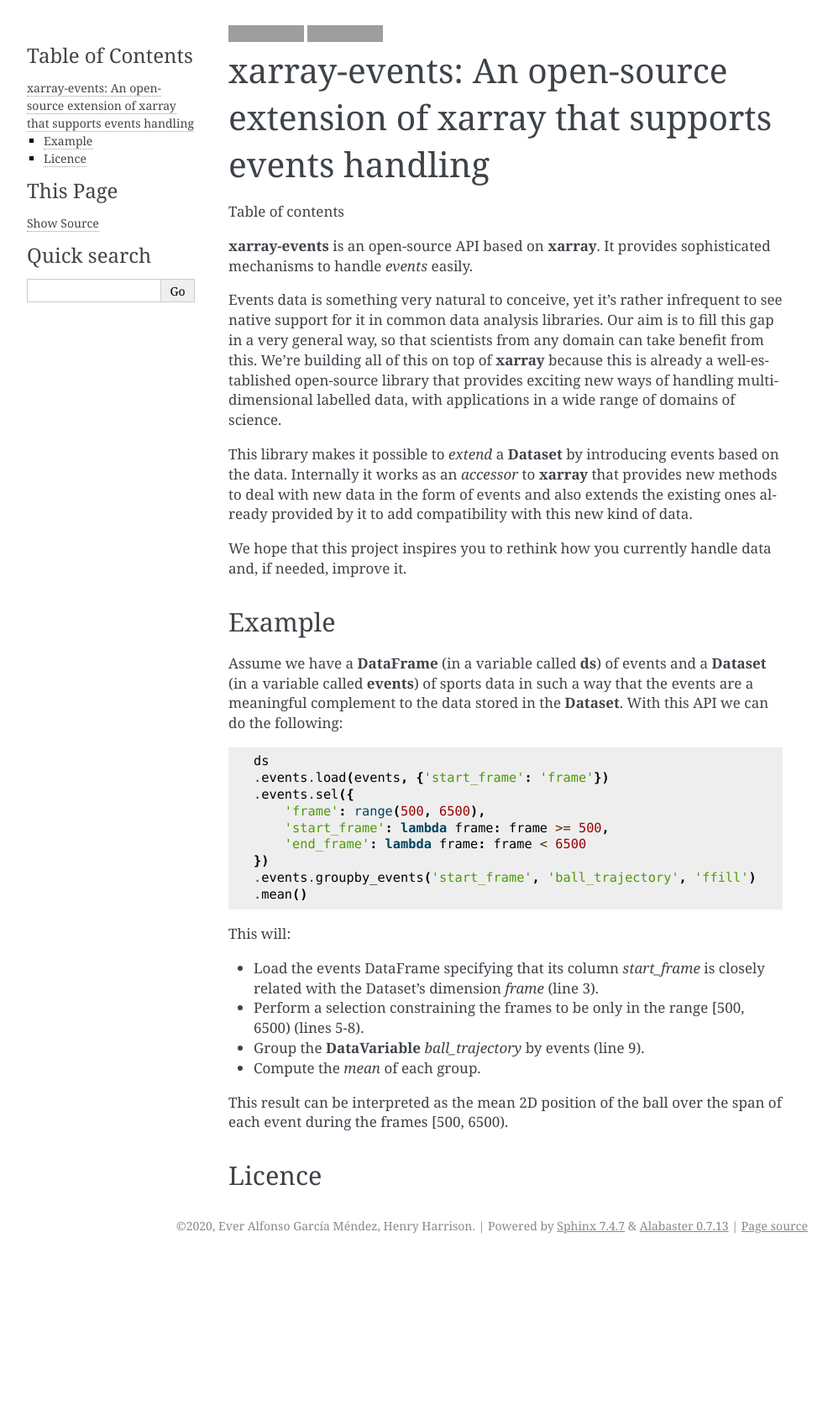
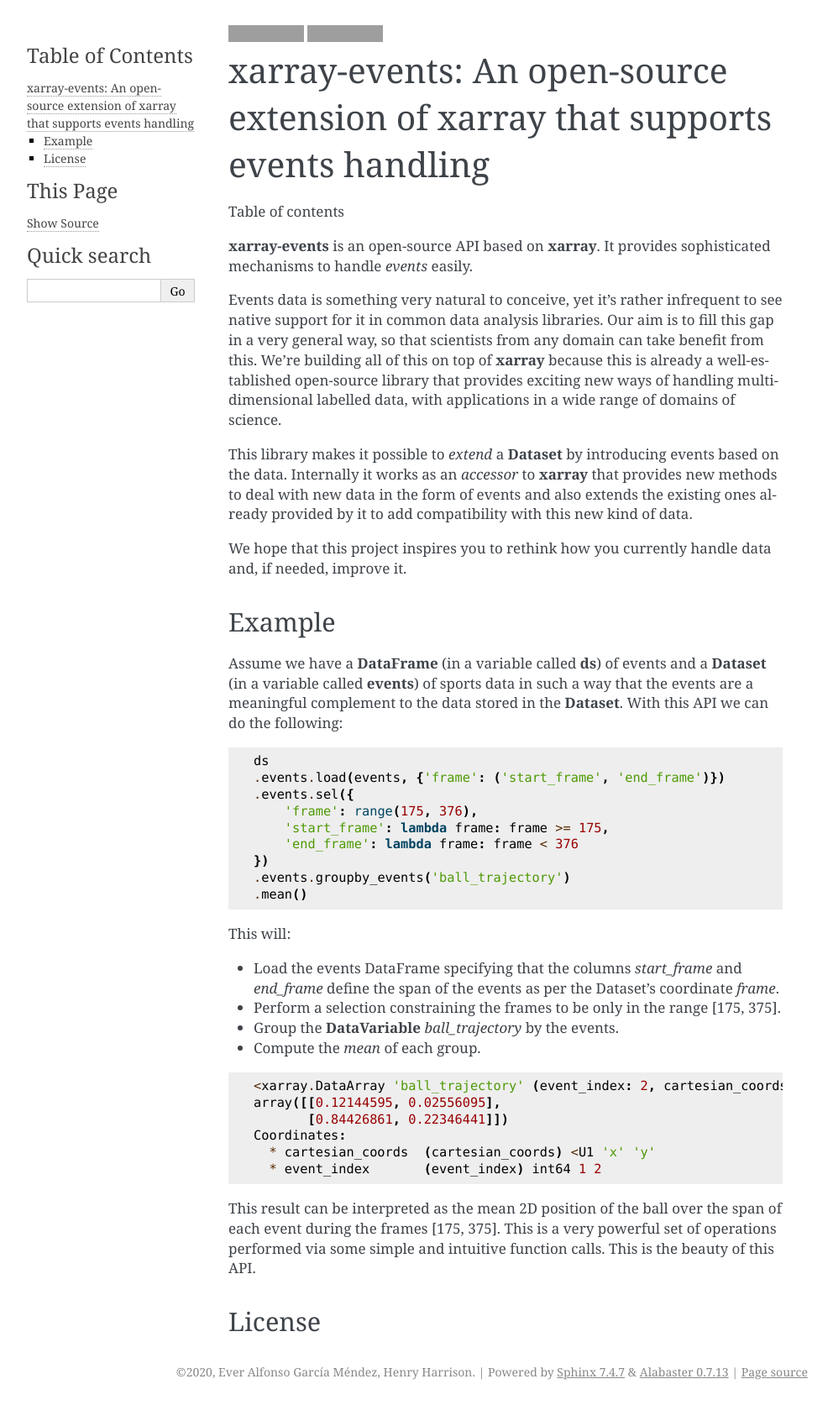
Before and after one commit to teibit/xarray-events, a Sphinx documentation site: the page built from docs/README.rst, in a window 1280 px wide. Shown: the whole page at 84% size, without its empty margins (148-1140 px from the left). Built offline with Sphinx 7.4.7, drawn with Linux system fonts in a browser that asks for light colours; pages that are not in the unit, such as notebooks, are missing from menus; before the commit the page ends 1499 px from its top, so only the background shows below that; grey boxes are pictures that could not be loaded.

Commit message:
Improve README

```diff
--- a/docs/README.rst
+++ b/docs/README.rst
@@ -42,29 +42,41 @@
 .. code-block:: python
 
     ds
-    .events.load(events, {'start_frame': 'frame'})
+    .events.load(events, {'frame': ('start_frame', 'end_frame')})
     .events.sel({
-        'frame': range(500, 6500),
-        'start_frame': lambda frame: frame >= 500,
-        'end_frame': lambda frame: frame < 6500
+        'frame': range(175, 376),
+        'start_frame': lambda frame: frame >= 175,
+        'end_frame': lambda frame: frame < 376
     })
-    .events.groupby_events('start_frame', 'ball_trajectory', 'ffill')
+    .events.groupby_events('ball_trajectory')
     .mean()
 
 This will:
 
--   Load the events DataFrame specifying that its column `start_frame` is
-    closely related with the Dataset's dimension `frame` (line 3).
+-   Load the events DataFrame specifying that the columns `start_frame` and
+    `end_frame` define the span of the events as per the Dataset's coordinate
+    `frame`.
 
 -   Perform a selection constraining the frames to be only in the range
-    [500, 6500) (lines 5-8).
+    [175, 375].
 
--   Group the **DataVariable** `ball_trajectory` by events (line 9).
+-   Group the **DataVariable** `ball_trajectory` by the events.
 
 -   Compute the *mean* of each group.
 
+.. code-block:: python
+
+    <xarray.DataArray 'ball_trajectory' (event_index: 2, cartesian_coords: 2)>
+    array([[0.12144595, 0.02556095],
+           [0.84426861, 0.22346441]])
+    Coordinates:
+      * cartesian_coords  (cartesian_coords) <U1 'x' 'y'
+      * event_index       (event_index) int64 1 2
+
 This result can be interpreted as the mean 2D position of the ball over the span
-of each event during the frames [500, 6500).
+of each event during the frames [175, 375]. This is a very powerful set of
+operations performed via some simple and intuitive function calls. This is the
+beauty of this API.
 
-Licence
+License
 +++++++
```
